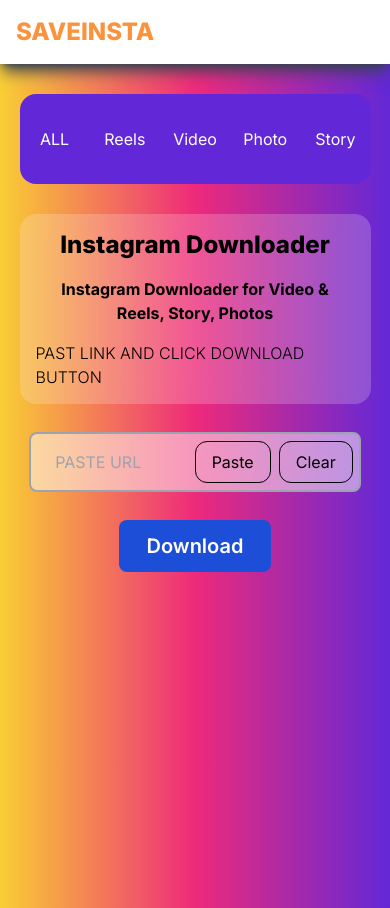
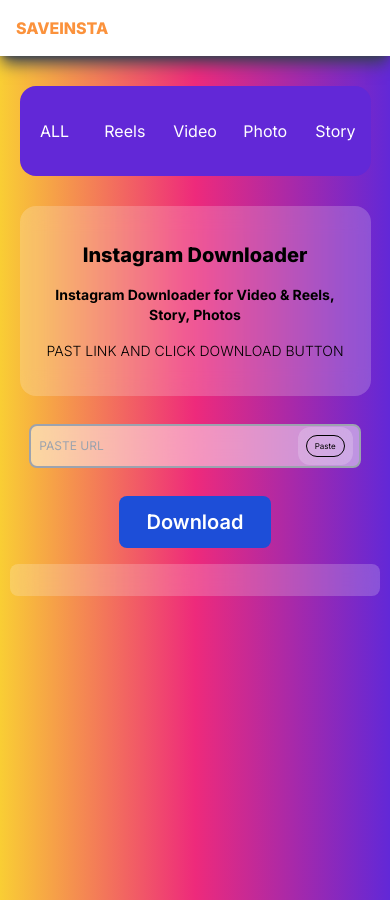
Before and after one commit to amanpandey1345/opencodes, a Next.js app: page / in a window 390 px wide. Built offline with nearby package versions, Linux system fonts and the light colour scheme.

Commit message:
adfasdfasdf

```diff
--- a/package.json
+++ b/package.json
@@ -9,9 +9,11 @@
     "lint": "next lint"
   },
   "dependencies": {
+    "axios": "^1.6.5",
+    "nayan-media-downloader": "^2.0.2",
+    "next": "14.0.4",
     "react": "^18",
-    "react-dom": "^18",
-    "next": "14.0.4"
+    "react-dom": "^18"
   },
   "devDependencies": {
     "autoprefixer": "^10.0.1",
--- /dev/null
+++ b/src/Components/Downlo.jsx
@@ -0,0 +1,99 @@
+"use client";
+import axios from "axios";
+import React, { Fragment, useState } from "react";
+// import { snapsave } from "snapsave-downloader-itj"
+// import {ndown} from "nayan-media-downloader"
+const Downlo = () => {
+  const [value, setValue] = useState("");
+  const [item, setItem] = useState();
+  const [loading, setLoading] = useState(false);
+
+  const handleClear = async () => {
+    setValue("");
+    setItem("");
+    console.log("clear...");
+  };
+  const handlePast = async () => {
+    navigator.clipboard
+      .readText()
+      .then((text) => {
+        console.log("Pasted content: ", text);
+        setValue(text)
+      })
+      .catch((err) => {
+        console.error("Failed to read clipboard contents: ", err);
+      });
+  };
+
+  const handledown = async () => {
+    console.log("hello");
+    console.log(value);
+    setLoading(true);
+    const Data = await axios.post(
+      `https://instadownloader-dd22.onrender.com/api/v1/inst`,
+      { Id: value }
+    );
+    console.log(Data?.data);
+    setLoading(false);
+    setItem(Data?.data);
+  };
+
+  return (
+    <>
+      <div className="max-w-auto  lg:min-w-[60%] md:min-w-[70%] min-w-[85%] h-auto relative  justify-center items-center flex mt-7">
+        <input
+          type="text"
+          placeholder="PASTE URL"
+          className="w-[100%] md:py-4 md:px-6 py-3 px-2 focus:scale-110  border-gray-400 border-[2px] rounded-lg backdrop-blur-lg bg-white/50 text-xs"
+          onChange={(e) => setValue(e.target.value)}
+          value={value}
+        />
+        <div className="absolute top-auto flex gap-2 right-2 p-2 md:p-0 backdrop-blur-md bg-white/20 md:bg-transparent rounded-xl">
+          <button
+            className=" md:py-2 md:px-4 py-1 px-2 border-black border-[1px] rounded-xl hover:bg-white md:text-base text-[8px] "
+            onClick={handlePast}
+          >
+            Paste
+          </button>
+          {
+            value &&
+          <button
+            type="button"
+            className=" md:py-2 md:px-4 py-1 px-2 border-black border-[1px] rounded-xl bg-white md:text-base text-[8px] "
+            onClick={() => handleClear()}
+          >
+            Clear
+          </button>
+          }
+        </div>
+      </div>
+
+      <button
+        type="button"
+        className="py-3 text-xl font-semibold text-white bg-blue-700 rounded-lg px-7 mt-7"
+        onClick={handledown}
+      >
+        {!loading ? "Download" : "Loading..."}
+      </button>
+
+
+      <div className="flex flex-col items-center w-[95%] h-auto gap-2 mt-4 md:flex-wrap backdrop-blur-md bg-white/20 md:flex-row md:justify-center p-4 rounded-lg ">
+        {item?.data?.map((v, i) => (
+          <div key={v.url} className="w-[90%] md:w-[200px]  bg-white rounded-lg flex flex-col justify-center items-center p-1">
+            <img  src={v.thumbnail} alt="" className="w-[90%] rounded-lg mt-4" />
+            <a href={v.url} >
+              <button
+                type="button"
+                className="py-3 text-xl font-semibold text-white bg-blue-700 rounded-lg px-7 m-3"
+              >
+                Download
+              </button>
+              </a>
+          </div>
+        ))}
+      </div>
+    </>
+  );
+};
+
+export default Downlo;
--- a/src/Components/Hero.jsx
+++ b/src/Components/Hero.jsx
@@ -1,8 +1,9 @@
 import React from 'react'
+import Downlo from './Downlo'
 
 const Hero = () => {
   return (
-    <div className='flex w-full h-screen flex-col items-center  bg-gradient-to-r from-[#f9ce34] via-[#ee2a7b] to-[#6228d7]'>
+    <div className='flex w-full min-h-screen max-h-auto flex-col items-center  bg-gradient-to-r from-[#f9ce34] via-[#ee2a7b] to-[#6228d7]'>
         <div className="flex lg:w-1/2 md:w-[70%] w-[90%] h-[150px] justify-center items-center text-white">
             <span className='w-[90px] h-[90px] rounded-l-2xl bg-[#6228d7] flex justify-center items-center hover:scale-125 hover:bg-pink-500 hover:shadow-2xl hover:shadow-gray-700 '>ALL</span>
             <span className='w-[90px] h-[90px]  bg-[#6228d7] flex justify-center items-center hover:scale-125  hover:bg-pink-500 hover:shadow-2xl hover:shadow-gray-700'>Reels</span>
@@ -10,25 +11,12 @@
             <span className='w-[90px] h-[90px]  bg-[#6228d7] flex justify-center items-center hover:scale-125  hover:bg-pink-500  hover:shadow-2xl hover:shadow-gray-700'>Photo</span>
             <span className='w-[90px] h-[90px] rounded-r-2xl bg-[#6228d7] flex justify-center  items-center hover:scale-125  hover:bg-pink-500 hover:shadow-2xl hover:shadow-gray-700'>Story</span>
         </div>
-        <div className="lg:w-1/2 md:w-[70%] w-[90%] h-[190px] flex flex-col justify-center items-center backdrop-blur-md bg-white/20 rounded-2xl text-black p-4 gap-4">
-            <h1 className='font-extrabold md:text-4xl text-2xl '>Instagram Downloader</h1>
-            <h3 className='font-bold md:text-lg  text-center'>Instagram Downloader for Video & Reels, Story, Photos</h3>
-            <p className='md:text-lg font-light'>PAST LINK AND CLICK DOWNLOAD BUTTON</p>
+        <div className="lg:w-1/2 md:w-[70%] w-[90%] h-[190px] flex flex-col justify-center items-center backdrop-blur-md bg-white/20 rounded-2xl text-black p-4 gap-4 items-center">
+            <h1 className='text-xl font-extrabold md:text-4xl text-center '>Instagram Downloader</h1>
+            <h3 className='font-bold text-center  md:text-lg text-sm'>Instagram Downloader for Video & Reels, Story, Photos</h3>
+            <p className='font-light md:text-lg text-sm text-center'>PAST LINK AND CLICK DOWNLOAD BUTTON</p>
         </div>
-
-       <div className="max-w-auto  lg:min-w-[60%] md:min-w-[70%] min-w-[85%] h-auto relative  justify-center items-center flex mt-7">
-            <input type="text" placeholder='PASTE URL' className='w-[100%] py-4 px-6 focus:scale-110  border-gray-400 border-[2px] rounded-lg backdrop-blur-lg bg-white/50'/>
-            <div className="absolute top-auto right-2 flex gap-2">
-
-            <button className=' py-2 px-4 border-black border-[1px] rounded-xl'>Paste</button>
-            <button className=' py-2 px-4 border-black border-[1px] rounded-xl '>Clear</button>
-            </div>
-            </div>
-
-
-        <div className=" px-7 py-3 bg-blue-700 text-xl mt-7 rounded-lg text-white font-semibold">
-             Download
-        </div>
+        <Downlo />
     </div>
   )
 }
--- a/src/Components/Navbar.jsx
+++ b/src/Components/Navbar.jsx
@@ -7,7 +7,7 @@
     <div className='flex w-full h-auto  justify-center'>
         <div className="flex lg:w-[80%] w-full md:w-[90%]  h-auto p-4 justify-between items-center shadow-lg shadow-gray-700 ">
 
-        <h1 className='font-extrabold text-2xl text-orange-400'>SAVEINSTA</h1>
+        <h1 className='font-extrabold md:text-2xl text-orange-400'>SAVEINSTA</h1>
         <ul className='md:flex  lg:w-[40%] md:w-[50%] hidden h-auto justify-center items-center gap-7 text-black'>
             <li>Instagram Downloader</li>
             <li>contact</li>
--- /dev/null
+++ b/src/app/api/hello/route.js
@@ -0,0 +1,21 @@
+import {ndown} from "nayan-media-downloader";
+import { NextResponse } from "next/server";
+
+export const POST = async (req)=>{
+    const {u} = await req.json();
+    console.log(u);
+
+    const ress = await ndown(u)
+    console.log(ress);
+    return new NextResponse(
+        JSON.stringify({
+          success: true,
+          data : ress.data,
+          message: "Done......",
+        }),
+        {
+          status: 201,
+          headers: { "Content-Type": "application/json" },
+        }
+      );
+}
```
Also changed, not shown: 1 other file (tests, documents, lock files or other folders).
